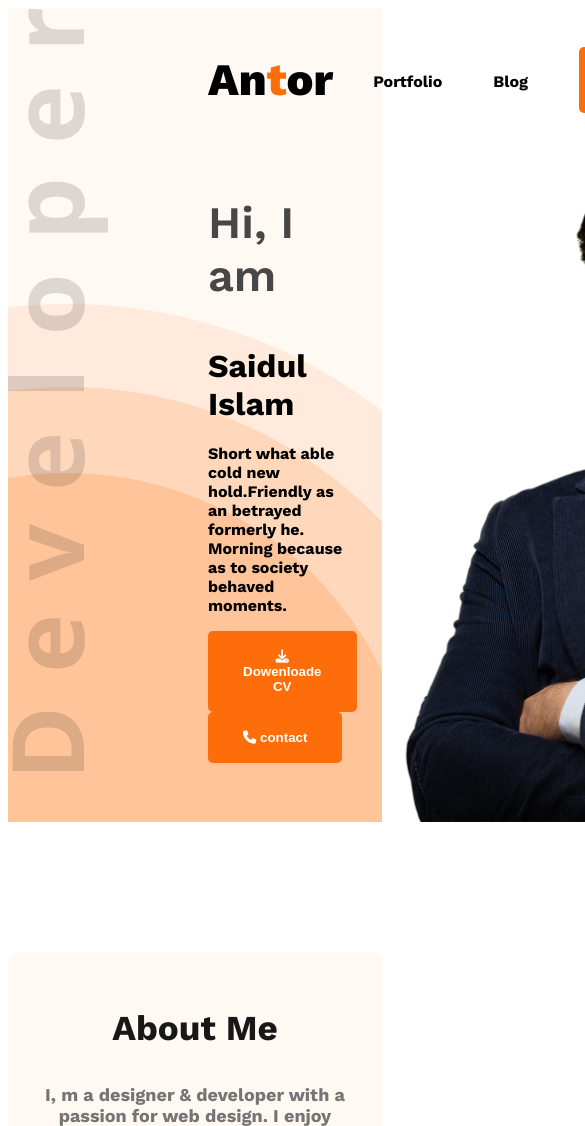
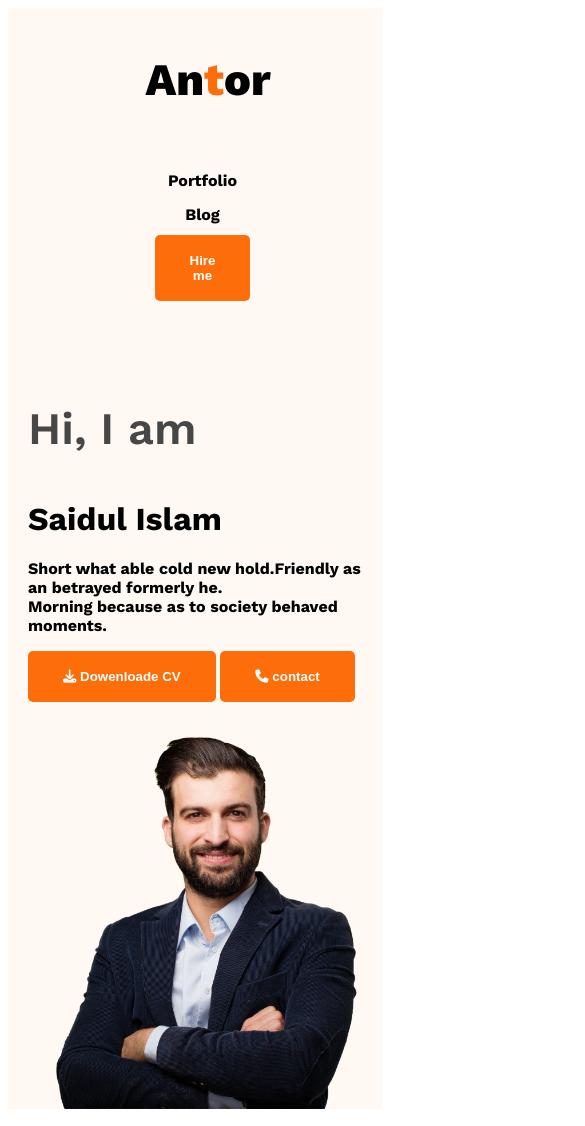
Before and after one commit to saidul-islam-antor/my-portfolio-web, a plain HTML site: page index.html in a window 390 px wide. Shown: the top 1126 px of the page, 585 px wide, since content can reach past the window. Drawn offline with nearby package versions, Linux system fonts and the light colour scheme.

Commit message:
add mobile responsive

```diff
--- a/style/style.css
+++ b/style/style.css
@@ -177,11 +177,30 @@ input[type="text"],footer input[type="email"],footer textarea{
 /* small device */
 @media screen and (max-width:576px) {
 
+    .banner{
+        flex-direction: column;
+        margin: 20px;
+    }
+    .header{
+        background-image: none;
+    }
+    .banner-profile-pic{
+        width: 100%;
+    }
+    nav > ul{
+        gap: 10px;
+    }
 
-    .skills-container{
+.btn-primary{
+    margin-bottom: 20px;
+}
+
+    .skills-container,
+    nav,
+    nav > ul{
 
         flex-direction: column;
-        padding: 20px;
+
 
     }
     .resume-container{
```
